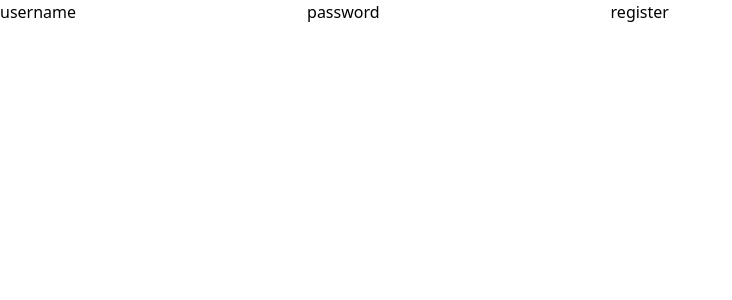
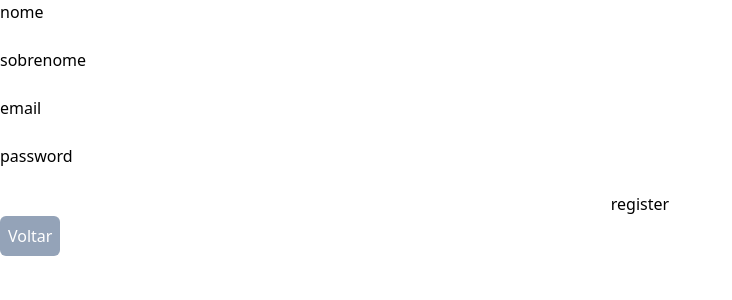
Before and after one commit to SamuelRicardoDS/fluxy, a React (Vite) app: page /cadastro in a window 1280 px wide. Shown: the top 300 px of the page, without its empty margins (0-732 px from the left). Built offline with nearby package versions, Linux system fonts and the light colour scheme.

Commit message:
register structure

```diff
--- /dev/null
+++ b/src/components/BackButton.tsx
@@ -0,0 +1,14 @@
+export const BackButton = () => {
+  const handleClick = () => {
+    window.location.href = "/";
+  };
+
+  return (
+    <button
+      onClick={() => handleClick()}
+      className="bg-slate-400 text-white rounded-md p-2"
+    >
+      Voltar
+    </button>
+  );
+};
--- a/src/pages/FirstScreen.tsx
+++ b/src/pages/FirstScreen.tsx
@@ -12,8 +12,8 @@ export const FirstScreen = () => {
 
   return (
     <div className="flex flex-col">
-      <button onClick={() => handleClickLogin()}>login</button>
-      <button onClick={() => handleClickRegister()}>register</button>
+      <button onClick={() => handleClickLogin()} className="">login</button>
+      <button onClick={() => handleClickRegister()} className="">register</button>
     </div>
   );
 }
--- a/src/pages/Login.tsx
+++ b/src/pages/Login.tsx
@@ -1,3 +1,5 @@
+import { BackButton } from "../components/BackButton";
+
 export const Login = () => {
   return (
     <div className="flex flex-col bg-slate-400 w-1/2 h-screen items-center">
@@ -8,6 +10,7 @@ export const Login = () => {
         <input type="password" />
         <button>login</button>
       </form>
+      <BackButton />
     </div>
   );
 }
--- a/src/pages/Register.tsx
+++ b/src/pages/Register.tsx
@@ -1,13 +1,20 @@
+import { BackButton } from "../components/BackButton";
+
 export const Register = () => {
     return(
         <div>
-            <form action="">
-                <label htmlFor="">username</label>
+            <form className="flex flex-col">
+                <label htmlFor="">nome</label>
                 <input type="text" />
+                <label htmlFor="">sobrenome</label>
+                <input type="text" />
+                <label htmlFor="">email</label>
+                <input type="email" />
                 <label htmlFor="">password</label>
                 <input type="password" />
                 <button>register</button>
             </form>
+            <BackButton />
         </div>
     )
 };
```
